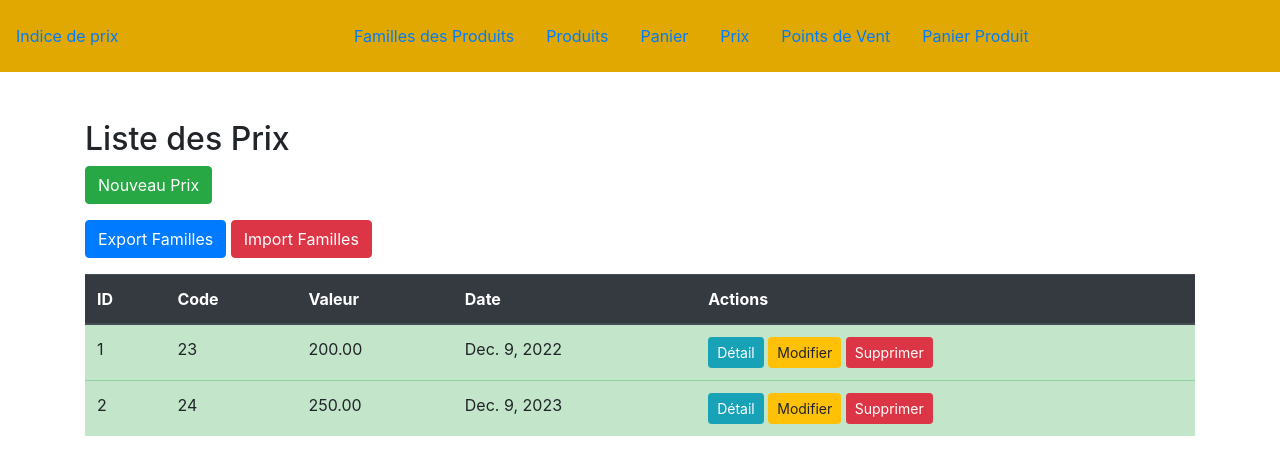
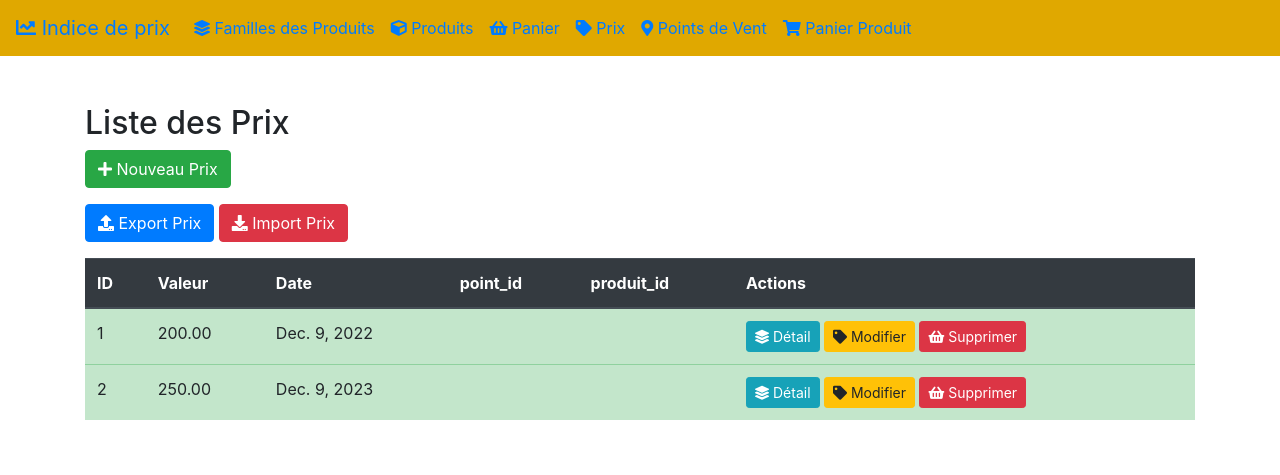
Before and after one commit to Maaly22240/Maaly22240-ANSADE-INDICE_PRIX, a Django app: page /prix/ in a window 1280 px wide. Shown: the top 475 px of the page. Run offline with Django 5.2, Linux system fonts and the light colour scheme; data comes from the database, SQL or seed files in the repository; parts of the project's set-up code (start-up, migrations or seed data) failed here and were passed over; some libraries are stand-ins or nearby versions.

Commit message:
first comit

```diff
--- a/Dssid32/settings.py
+++ b/Dssid32/settings.py
@@ -39,6 +39,7 @@
     "django.contrib.staticfiles",
     'import_export',
     "app_22240",
+    'chartjs',
 ]
 
 MIDDLEWARE = [
--- a/app_22240/models.py
+++ b/app_22240/models.py
@@ -2,15 +2,6 @@
 
 class Famille(models.Model):
     nom = models.CharField(max_length=100)
-
-class Prix(models.Model):
-    code = models.CharField(max_length=50,default=0)
-    valeur = models.DecimalField(max_digits=10, decimal_places=2)
-    date = models.DateField()
-    def __str__(self):
-        return f"{self.code} - {self.valeur} ({self.date})"
-
-
 class Produit(models.Model):
     id = models.AutoField(primary_key=True)
     label = models.CharField(max_length=255)
@@ -21,16 +12,27 @@
     def __str__(self):
         return self.label
 
+
 class PointDeVent(models.Model):
     code = models.CharField(max_length=50)
     wilaya = models.CharField(max_length=50)
     moughataa = models.CharField(max_length=50)
+    commune = models.CharField(max_length=50,default = 'bsk')
     gps_lat = models.IntegerField(default=0)
     gps_long = models.IntegerField(default=0)
 
     def __str__(self):
         return f"Point de Vent {self.code}"
 
+
+class Prix(models.Model):
+    valeur = models.DecimalField(max_digits=10, decimal_places=2)
+    date = models.DateField()
+    pointdevent_id = models.ForeignKey(PointDeVent, on_delete=models.CASCADE)
+    produit_id = models.ForeignKey(Produit, on_delete=models.CASCADE)
+
+    def __str__(self):
+        return f"Prix {self.id}"
 
 
 class Panier(models.Model):
--- a/app_22240/templates/app_22240/prix_list.html
+++ b/app_22240/templates/app_22240/prix_list.html
@@ -5,18 +5,19 @@
 {% block content %}
 <div class="container mt-5">
     <h2>Liste des Prix</h2>
-    <a href="{% url 'prix_create' %}" class="btn btn-success mb-3">Nouveau Prix</a>
+    <a href="{% url 'prix_create' %}" class="btn btn-success mb-3"><i class="fas fa-plus"></i> Nouveau Prix</a>
     <div class="mb-3">
-        <a href="{% url 'export_view' model_name='famille' %}" class="btn btn-primary">Export Familles</a>
-        <a href="{% url 'import_view' model_name='famille' %}" class="btn btn-danger">Import Familles</a>
+        <a href="{% url 'export_view' model_name='famille' %}" class="btn btn-primary"><i class="fas fa-upload"></i> Export Prix</a>
+        <a href="{% url 'import_view' model_name='famille' %}" class="btn btn-danger"><i class="fas fa-download"></i> Import Prix</a>
       </div>
     <table class="table table-success">
         <thead class="thead-dark">
             <tr>
                 <th scope="col">ID</th>
-                <th scope="col">Code</th>
                 <th scope="col">Valeur</th>
                 <th scope="col">Date</th>
+                <th scope="col">point_id</th>
+                <th scope="col">produit_id</th>
                 <th scope="col">Actions</th>
             </tr>
         </thead>
@@ -24,13 +25,15 @@
             {% for prix in prix_list %}
             <tr>
                 <td>{{ prix.id }}</td>
-                <td>{{ prix.code }}</td>
                 <td>{{ prix.valeur }}</td>
                 <td>{{ prix.date }}</td>
+                <td>{{ prix.pointdevent_id }}</td>
+                <td>{{ prix.produit_id }}</td>
+
                 <td>
-                    <a href="{% url 'prix_detail' prix.pk %}" class="btn btn-info btn-sm">Détail</a>
-                    <a href="{% url 'prix_update' prix.pk %}" class="btn btn-warning btn-sm">Modifier</a>
-                    <a href="{% url 'prix_delete' prix.pk %}" class="btn btn-danger btn-sm" onclick="return confirm('Êtes-vous sûr de vouloir supprimer ce prix ?')">Supprimer</a>
+                    <a href="{% url 'prix_detail' prix.pk %}" class="btn btn-info btn-sm"><i class="fas fa-layer-group"></i> Détail</a>
+                    <a href="{% url 'prix_update' prix.pk %}" class="btn btn-warning btn-sm"><i class="fas fa-tag"></i> Modifier</a>
+                    <a href="{% url 'prix_delete' prix.pk %}" class="btn btn-danger btn-sm" onclick="return confirm('Êtes-vous sûr de vouloir supprimer ce prix ?')"><i class="fas fa-shopping-basket"></i> Supprimer</a>
                 </td>
             </tr>
             {% endfor %}
--- a/app_22240/templates/base.html
+++ b/app_22240/templates/base.html
@@ -1,5 +1,6 @@
 <!DOCTYPE html>
 <html lang="en">
+
 <head>
     <meta charset="UTF-8">
     <meta name="viewport" content="width=device-width, initial-scale=1.0">
@@ -7,34 +8,41 @@
     <!-- Add your CSS links or stylesheets here -->
     <!-- Bootstrap CSS -->
     <link rel="stylesheet" href="https://stackpath.bootstrapcdn.com/bootstrap/4.3.1/css/bootstrap.min.css">
+    <!-- Font Awesome CSS -->
+    <link rel="stylesheet" href="https://cdnjs.cloudflare.com/ajax/libs/font-awesome/5.15.4/css/all.min.css">
 </head>
+
 <body>
 
     <!-- Navbar -->
-    <nav  class="navbar navbar-expand-lg navbar-collapse btn-warning">
-        <a class="navbar-collapse" href="#">Indice de prix</a>
-        <button class="navbar-toggler" type="button" data-toggle="collapse" data-target="#navbarNav" aria-controls="navbarNav" aria-expanded="false" aria-label="Toggle navigation">
+    <nav class="navbar navbar-expand-lg navbar-collapse btn-warning">
+        <a class="navbar-brand" href="#"><i class="fas fa-chart-line"></i> Indice de prix</a>
+        <button class="navbar-toggler" type="button" data-toggle="collapse" data-target="#navbarNav"
+            aria-controls="navbarNav" aria-expanded="false" aria-label="Toggle navigation">
             <span class="navbar-toggler-icon"></span>
         </button>
         <div class="collapse navbar-collapse" id="navbarNav">
             <ul class="navbar-nav">
-                <li class="nav-link">
-                    <a class="nav-link" href="{% url 'famille_list' %}">Familles des Produits</a>
+                <li class="nav-item">
+                    <a class="nav-link" href="{% url 'famille_list' %}"><i class="fas fa-layer-group"></i> Familles des
+                        Produits</a>
                 </li>
-                <li class="nav-link">
-                    <a class="nav-link" href="{% url 'produit_list' %}">Produits</a>
+                <li class="nav-item">
+                    <a class="nav-link" href="{% url 'produit_list' %}"><i class="fas fa-cube"></i> Produits</a>
                 </li>
-                <li class="nav-link">
-                    <a class="nav-link" href="{% url 'panier_list' %}">Panier</a>
+                <li class="nav-item">
+                    <a class="nav-link" href="{% url 'panier_list' %}"><i class="fas fa-shopping-basket"></i> Panier</a>
                 </li>
-                <li class="nav-link">
-                    <a class="nav-link" href="{% url 'prix_list' %}">Prix</a>
+                <li class="nav-item">
+                    <a class="nav-link" href="{% url 'prix_list' %}"><i class="fas fa-tag"></i> Prix</a>
                 </li>
-                <li class="nav-link">
-                    <a class="nav-link" href="{% url 'pointdevent_list' %}">Points de Vent</a>
+                <li class="nav-item">
+                    <a class="nav-link" href="{% url 'pointdevent_list' %}"><i class="fas fa-map-marker-alt"></i> Points
+                        de Vent</a>
                 </li>
-                <li class="nav-link">
-                    <a class="nav-link" href="{% url 'panierproduit_list' %}">Panier Produit</a>
+                <li class="nav-item">
+                    <a class="nav-link" href="{% url 'panierproduit_list' %}"><i class="fas fa-shopping-cart"></i> Panier
+                        Produit</a>
                 </li>
 
                 <!-- Ajouter d'autres liens pour les nouvelles fonctionnalités ici -->
--- a/app_22240/urls.py
+++ b/app_22240/urls.py
@@ -48,4 +48,7 @@
 
     path('export/<str:model_name>/', ExportView.as_view(), name='export_view'),
     path('import/<str:model_name>/', ImportView.as_view(), name='import_view'),
+
+    path('chart', line_chart, name='line_chart'),
+    path('chartJSON', line_chart_json, name='line_chart_json'),
 ]
--- a/app_22240/views.py
+++ b/app_22240/views.py
@@ -171,7 +171,7 @@
             return render(request, 'error_template.html')
 
 class ImportView(View):
-    template_name = 'import_template.html'
+    template_name = 'import.html'
 
     def get(self, request, model_name):
         return render(request, self.template_name, {'model_name': model_name})
@@ -195,3 +195,28 @@
             messages.error(request, f"Model '{model_name}' not supported for import.")
 
         return render(request, self.template_name, {'model_name': model_name})
+
+
+from django.views.generic import TemplateView
+from chartjs.views.lines import BaseLineChartView
+from .models import Prix, Produit
+
+class LineChartJSONView(BaseLineChartView):
+    def get_labels(self):
+        """Retourne les étiquettes pour l'axe des x."""
+        return ["January", "February", "March", "April", "May", "June", "July"]
+
+    def get_providers(self):
+        """Retourne les noms des ensembles de données."""
+        return ["Prix"]
+
+    def get_data(self):
+        """Retourne le jeu de données à tracer."""
+        produit_id = 1  # Remplacez cela par l'ID du produit spécifique que vous souhaitez afficher
+
+        prix_data = Prix.objects.filter(produit_id=produit_id).order_by('date')
+        values = [prix.valeur for prix in prix_data]
+        return [values]
+
+line_chart = TemplateView.as_view(template_name='line_chart.html')
+line_chart_json = LineChartJSONView.as_view()
```
Also changed, not shown: app_22240/templates/app_22240/famille_list.html (+6 -6 lines), app_22240/templates/app_22240/panier_list.html (+6 -6 lines), app_22240/templates/app_22240/panierproduit_list.html (+6 -6 lines), app_22240/templates/app_22240/pointdevent_list.html (+8 -6 lines), app_22240/templates/app_22240/produit_list.html (+6 -6 lines), app_22240/templates/import.html (added, +18 -0 lines), app_22240/templates/line_chart.html (added, +25 -0 lines), app_22240/migrations/0001_initial.py, app_22240/migrations/0002_article.py (deleted), app_22240/migrations/0002_initial.py (added), app_22240/migrations/0003_auto_20240110_0020.py (added), app_22240/migrations/0003_delete_article.py (deleted).
